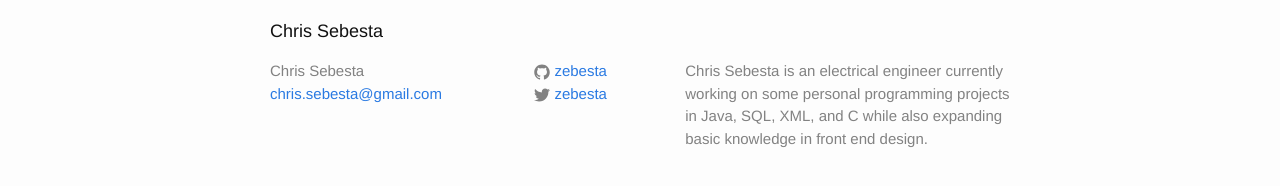
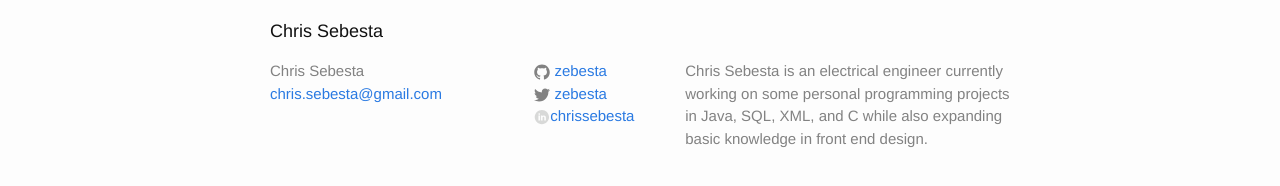
Before and after one commit to zebesta/zebesta.github.io, a Jekyll site: the page built from _posts/2016-06-21-nycbicyclecrashmap.markdown, in a window 1280 px wide. Shown: the part 432-618 px from the top of the page. Built offline with Jekyll 4.4.1, drawn with Linux system fonts in a browser that asks for light colours.

Commit message:
added linked in

```diff
--- a/_config.yml
+++ b/_config.yml
@@ -15,6 +15,8 @@
 url: "http://chrissebesta.com" # the base hostname & protocol for your site
 twitter_username: zebesta
 github_username:  zebesta
+facebook_username: zebesta
+linkedin_username: chrissebesta
 
 # Build settings
 markdown: kramdown
--- a/_includes/footer.html
+++ b/_includes/footer.html
@@ -25,6 +25,12 @@
             {% include icon-twitter.html username=site.twitter_username %}
           </li>
           {% endif %}
+
+          {% if site.linkedin_username %}
+          <li>
+            {% include icon-linkedin.html username=site.linkedin_username %}
+          </li>
+          {% endif %}
         </ul>
       </div>
 
--- /dev/null
+++ b/_includes/icon-linkedin.html
@@ -0,0 +1 @@
+<a href="https://linkedin.com/in/{{ include.username }}"><span class="icon icon-linkedin">{% include icon-linkedin.svg %}</span><span class="username">{{ include.username }}</span></a>
```
Also changed, not shown: _includes/icon-linkedin.svg (added), _posts/2016-06-21-nycbicyclecrashmap.markdown (renamed from _posts/2016-06-21-welcome-to-jekyll.markdown).
